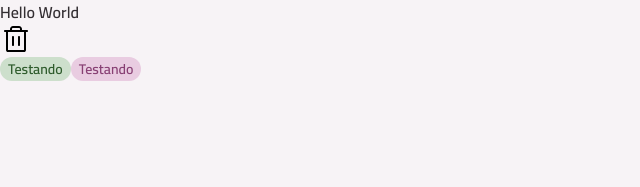
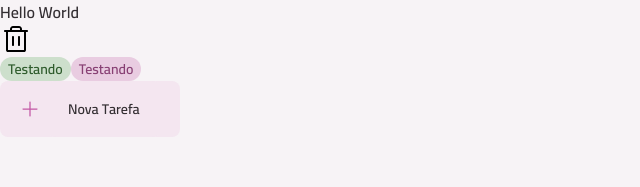
Before and after one commit to KauaGabriell/todo, a React (Vite) app: page / in a window 1280 px wide. Shown: the top 187 px of the page, without its empty margins (0-640 px from the left). Built offline with nearby package versions, Linux system fonts and the light colour scheme.

Commit message:
feat(button): add button with icon support

```diff
--- a/src/App.tsx
+++ b/src/App.tsx
@@ -1,14 +1,17 @@
+import Plus from "../src/assets/icons/Plus-Regular.svg?react";
 import TrashIcon from "../src/assets/icons/Trash-Regular.svg?react";
 import { Badge } from "./components/Badge";
+import { Button } from "./components/Button";
 import { Icon } from "./components/Icon";
 import { Text } from "./components/Text";
 export default function App() {
 	return (
 		<div>
 			<Text variant="body-md-semibold">Hello World</Text>
-			<Icon svg={TrashIcon}/>
+			<Icon svg={TrashIcon} />
 			<Badge variant={"primary"}>Testando</Badge>
-			<Badge variant={"secondary"} >Testando</Badge>
+			<Badge variant={"secondary"}>Testando</Badge>
+			<Button icon={Plus}> Nova Tarefa</Button>
 		</div>
 	);
 }
--- /dev/null
+++ b/src/components/Button.tsx
@@ -0,0 +1,72 @@
+import { cva, type VariantProps } from "class-variance-authority";
+import type React from "react";
+import { Icon, type IconProps } from "./Icon";
+import { Text } from "./Text";
+
+export const ButtonVariants = cva(
+	"flex items-center justify-center cursor-pointer transition rounded-lg group gap-2",
+	{
+		variants: {
+			variant: {
+				primary: "bg-gray-200 hover:bg-pink-light",
+			},
+			size: {
+				md: "h-14 py-4 px-5",
+			},
+			disabled: {
+				true: "opacity-50 pointer-events-none",
+			},
+		},
+		defaultVariants: {
+			variant: "primary",
+			size: "md",
+		},
+	},
+);
+
+export const ButtonIconVariants = cva("transition", {
+	variants: {
+		variant: {
+			primary: "fill-pink-base",
+		},
+		size: {
+			md: "w-5 h-5",
+		},
+	},
+	defaultVariants: {
+		variant: "primary",
+		size: "md",
+	},
+});
+
+export type ButtonProps = React.ComponentProps<"button"> &
+	VariantProps<typeof ButtonVariants> &  {
+		icon?: IconProps["svg"];
+	};
+
+export function Button({
+	variant,
+	size,
+	children,
+	disabled,
+	className,
+	icon: IconComponent,
+	...props
+}: ButtonProps) {
+	return (
+		<button className={ButtonVariants({variant, size, disabled, className})} {...props}>
+			{IconComponent && (
+				<Icon
+					svg={IconComponent}
+					className={ButtonIconVariants({ variant, size })}
+				></Icon>
+			)}
+			<Text
+				variant={"body-sm-bold"}
+				className={ButtonVariants({ variant, size })}
+			>
+				{children}
+			</Text>
+		</button>
+	);
+}
--- a/src/components/Icon.tsx
+++ b/src/components/Icon.tsx
@@ -13,7 +13,7 @@
 	},
 });
 
-type IconProps = React.ComponentProps<"svg"> &
+export type IconProps = React.ComponentProps<"svg"> &
 	VariantProps<typeof IconVariants> & {
 		svg: React.FC<React.ComponentProps<"svg">>;
 	};
```
